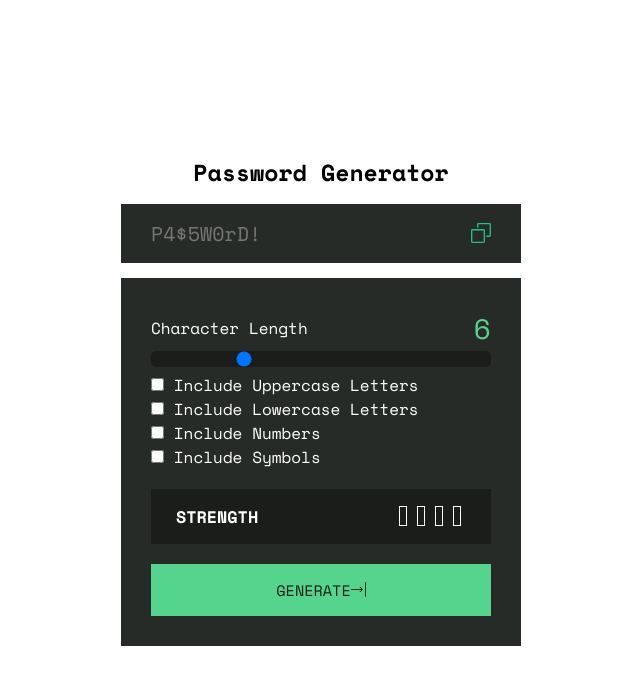
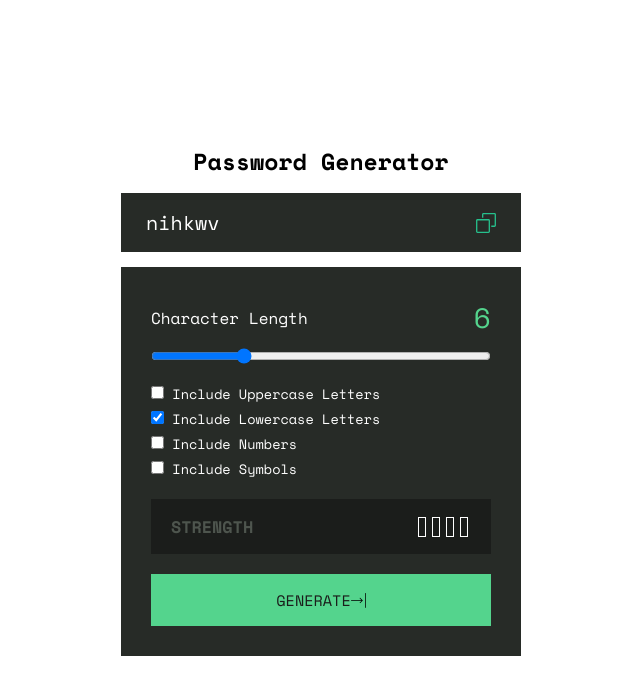
Before and after one commit to Rubylenshy/password-generator, a plain HTML site: page index.html in a window 1280 px wide. Both pictures are taken after a click on the button "GENERATE". Shown: the whole page, without its empty margins (319-959 px from the left). Drawn offline with nearby package versions, Linux system fonts and the light colour scheme.

Commit message:
Math.random() function used

```diff
--- a/assets/css/style.css
+++ b/assets/css/style.css
@@ -5,9 +5,11 @@
     --white: hsl(0, 0%, 100%);
     --green-400: hsl(152, 76%, 73%);
     --green-900: hsl(147, 60%, 58%);
+    --grey-200: rgb(78, 85, 78);
     --grey-400: rgb(39, 43, 39);
     --grey-900: rgb(27, 29, 27);
-    --padding: 15px 30px;
+    --padding: 15px 25px;
+    --green: #f0e222;
 }
 
 *{
@@ -16,36 +18,32 @@
     padding: 0;
     font-family: 'Space Mono', monospace;
 }
+input, button{
+    cursor: pointer;
+}
 .flex{
     display: flex;
 }
-input[type="checkbox"]:checked{
-
-}
 input[type="range"]{
     width: 100%;
+    margin: 10px 0 15px;
 }
-input[type="range"]::-webkit-slider-thumb{
+
+/* input[type="range"]::-webkit-slider-thumb{
+    -webkit-appearance: none;
     height: 20px;
     width: 20px;
     border-radius: 50%;
     background: #ff4500;
 }
-/* input[type=”range”]::-moz-range-thumb{
-
+input[type="range"]::-webkit-slider-thumb:hover{
+    background: var(--white);
 }
-input[type=”range”]::-ms-thumb{
-
-} */
 input[type="range"]::-webkit-slider-runnable-track{
+    -webkit-appearance: none;
     background-color: var(--grey-900);
+    height: 5px;
     border-radius: 5px;
-}
-/* input[type=”range”]::-moz-range-track{
-
-}
-input[type=”range”]::-ms-track{
-
 } */
 
 
@@ -74,6 +72,7 @@ main{
     margin: 15px 0;
 }
 .password-generated{
+    color: var(--white);
     background: transparent;
     border: none;
     width: 80%;
@@ -86,11 +85,43 @@ main{
 }
 .display img{
     height: 20px;
+    cursor: pointer;
 }
+.copied{
+    display: none;
+}
+/* .copied{
+    display: block;
+    position: absolute;
+    left: 80%;
+    bottom: 85%;
+    background: var(--green-400);
+    color: var(--grey-900);
+    padding: 5px 10px;
+    border-radius: 6px;
+    font-size: .60em;
+    visibility: hidden;
+}
+.copied::after{
+    content: '';
+    position: absolute;
+    top: 100%;
+    left: 50%;
+    margin-left: -5px;
+    border: 6px solid ;
+    border-color: var(--green-400) transparent transparent;
+}
+.display img:focus .copied{
+    visibility: 1;
+}*/
 
 .password-details{
     color: var(--white);
     padding: 30px;
+}
+.check-boxes p{
+    font-size: 0.85em;
+    margin: 5px 0;
 }
 
 .char-length{
@@ -106,16 +137,17 @@ main{
     align-items: center;
     justify-content: space-between;
     background: var(--grey-900);
-    padding: 15px 25px;
+    padding: 15px 20px;
     margin: 20px 0;
 }
 .strength-box > div{
     border: 1px solid var(--white);
     height: 20px;
     width: 8px;
-    margin: 0 5px;
+    margin: 0 3px;
 }
 .strength h2{
+    color: var(--grey-200);
     font-size: 1.05em;
 }
 
@@ -132,3 +164,9 @@ main{
 .generate-btn img{
     height: 15px;
 }
+
+@media (max-width: 400px) {
+    .container{
+        width: 95%;
+    }
+}
--- a/assets/js/main.js
+++ b/assets/js/main.js
@@ -1,9 +1,67 @@
 
+const passwordText = document.querySelector("input[type='text']")
+const slider = document.querySelector("input[type='range']");
+const checkInput = document.querySelectorAll("input[type='checkbox']")
 
-const slider = document.querySelector("input[type='range']");
 const output = document.querySelector(".count");
 output.innerHTML = slider.value;
-
 slider.oninput = function() {
   output.innerHTML = this.value;
 }
+
+function getChar(num) {
+    return document.querySelector("input[name=" + num + "]").checked
+}
+
+function genPassword() {
+    var chars = ""
+    var numbers = "0123456789"
+    var lowercase = "abcdefghijklmnopqrstuvwxyz"
+    var symbols = "!@#$%^&*()"
+    var uppercase = "ABCDEFGHIJKLMNOPQRSTUVWXYZ"
+
+    if (getChar("numbers")) chars += numbers
+    if (getChar("symbols")) chars += symbols
+    if (getChar("lowercase")) chars += lowercase
+    if (getChar("uppercase")) chars += uppercase
+
+    var passwordLength = slider.value;
+    var password = "";
+    for (var i = 0; i < passwordLength; i++) {
+        var randomCharacter = Math.floor(Math.random() * chars.length)
+        password += chars.substring(randomCharacter, randomCharacter+1);
+
+        passwordText.value = password;
+    }
+
+    // const strengthBox = document.querySelectorAll('.bar')
+
+    // for (let i = 0; i < strengthBox.length; i++) {
+    //     if ( slider.value < 5) {
+    //         strengthBox[0].style.backgroundColor = '#bd4926'
+    //         strengthBox[i].style.borderColor = 'transparent'
+    //     }if ( slider.value <= 7) {
+    //         strengthBox[0].style.backgroundColor = '#f0e222'
+    //         strengthBox[1].style.backgroundColor = '#f0e222'
+    //         strengthBox[i].style.borderColor = 'transparent'
+    //     }else if(slider.value <= 9){
+    //         strengthBox[0].style.backgroundColor = '#3fbd26'
+    //         strengthBox[1].style.backgroundColor = '#3fbd26'
+    //         strengthBox[2].style.backgroundColor = '#3fbd26'
+    //         strengthBox[i].style.borderColor = 'transparent'
+    //     }
+    //     else if(slider.value >= 10){
+    //         strengthBox[i].style.backgroundColor = '#3fbd26'
+    //         strengthBox[i].style.borderColor = 'transparent'
+    //     }else{strengthBox[i].style.backgroundColor = 'transparent'}
+    // }
+
+
+}
+
+function copyPassword() {
+    passwordText.select();
+    // passwordText.setSelectionRange(0, 99999);
+    navigator.clipboard.writeText(passwordText.value);
+
+  }
--- a/index.html
+++ b/index.html
@@ -14,7 +14,8 @@
             <h1>Password Generator</h1>
             <div class="display flex">
                 <input type="text" title="Password" placeholder="P4$5W0rD!" class="password-generated" readonly>
-                <img src="assets/images/copy.svg" alt="Copy" title="Copy to Clipboard">
+                <img src="assets/images/copy.svg" alt="Copy" title="Copy to Clipboard" onclick="copyPassword()">
+                <div class="copied">Copied</div>
             </div>
 
             <div class="password-details">
@@ -22,18 +23,18 @@
                     <label for="char-length">Character Length</label>
                     <p class="count"></p>
                 </div>
-                <input type="range" title="char-length" id="char-length-input" min="1" max="20" value="6">
+                <input type="range" title="char-length" id="char-length-input" min="1" max="20" value="6" >
                 <div class="check-boxes">
-                    <p><input type="checkbox" title="" id="input-uppercase">
+                    <p><input type="checkbox" name="uppercase" title="" id="input-uppercase">
                         Include Uppercase Letters
                     </p>
-                    <p><input type="checkbox" title="" id="input-lowercase">
+                    <p><input type="checkbox" name="lowercase" title="" id="input-lowercase" checked>
                         Include Lowercase Letters
                     </p>
-                    <p><input type="checkbox" title="" id="input-numbers">
+                    <p><input type="checkbox" name="numbers" title="" id="input-numbers">
                         Include Numbers
                     </p>
-                    <p><input type="checkbox" title="" id="input-symbols">
+                    <p><input type="checkbox" name="symbols" title="" id="input-symbols">
                         Include Symbols
                     </p>
                 </div>
@@ -41,13 +42,13 @@
                 <div class="strength flex">
                     <h2>STRENGTH</h2>
                     <div class="strength-box flex">
-                        <div class="bar-one"></div>
-                        <div class="bar-two"></div>
-                        <div class="bar-three"></div>
-                        <div class="bar-four"></div>
+                        <div class="bar bar-one"></div>
+                        <div class="bar bar-two"></div>
+                        <div class="bar bar-three"></div>
+                        <div class="bar bar-four"></div>
                     </div>
                 </div>
-                <button type="button" title="Generate" class="generate-btn flex"> GENERATE <img src="assets/images/right-arrow.svg" alt=""></button>
+                <button type="button" title="Generate" class="generate-btn flex" onclick="genPassword()"> GENERATE <img src="assets/images/right-arrow.svg" alt=""></button>
             </div>
         </div>
     </main>
```
